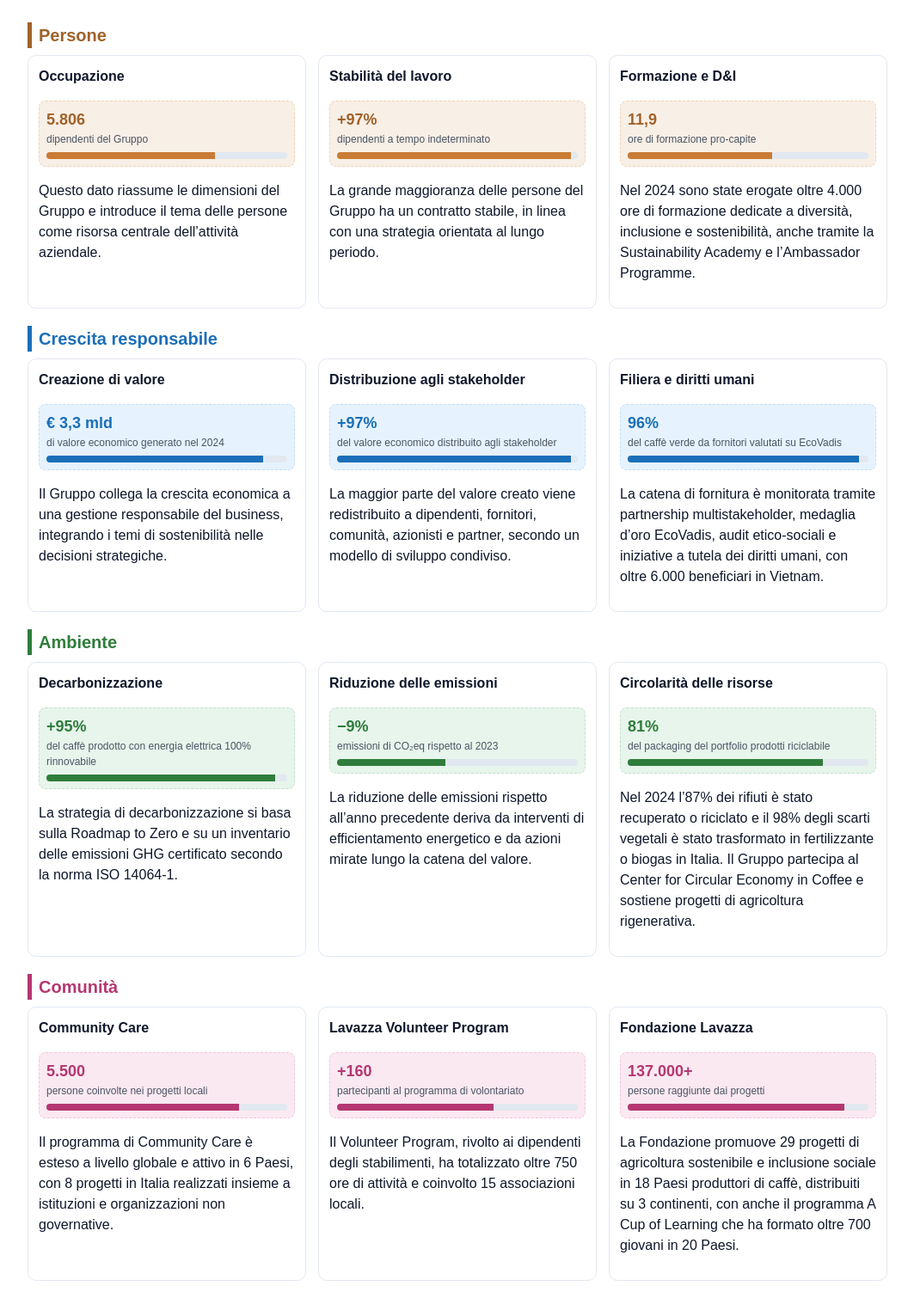
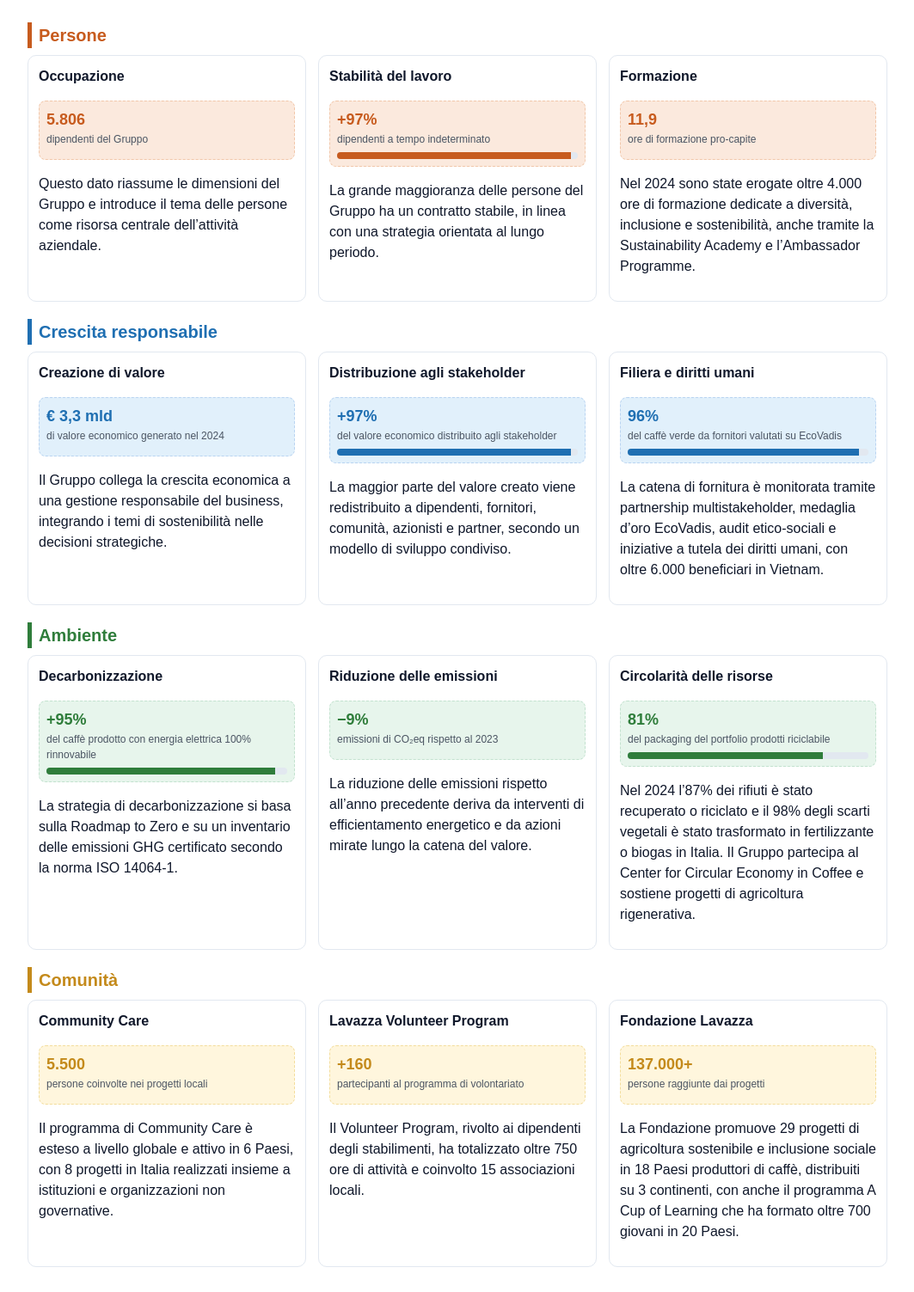
Before and after one commit to RikyDima/PW_Lavazza, a plain HTML site: page index.html in a window 1280 px wide. Shown: the part 1100-2603 px from the top of the page at 86% size, without its empty margins (108-1171 px from the left). Drawn offline with Linux system fonts and the light colour scheme.

Commit message:
Update index.html

```diff
--- a/index.html
+++ b/index.html
@@ -7,60 +7,53 @@
   <title>Sostenibilità Lavazza – Sintesi 2024</title>
 
   <style>
-    /* imposto font base, colore del testo e sfondo */
+    /* imposto font, colori base e larghezza massima del contenuto */
     body{
       margin:0;
       font-family: Arial, Helvetica, sans-serif;
-      background:#ffffff;   /* sfondo bianco  */
-      color:#0f172a;        /* blu molto scuro per il testo */
-      line-height:1.5;      /* un po' di spazio tra le righe per leggere meglio */
+      background:#ffffff;
+      color:#0f172a;
+      line-height:1.5;
     }
 
-    /* uso il rosso lavazza per richiamare il brand
-       tolgo la sottolineatura perché mi basta il colore per distinguerli */
     a{
       color:#b40020;
       text-decoration:none;
     }
 
-    /* questo container mi serve per migliorare il layout: larghezza, allineamento e tabulazione */
+    /* questo container mi serve per non avere il testo a tutta larghezza */
     .container{
       max-width:1000px;
-      margin:0 auto;   /* centra il blocco rispetto alla pagina */
+      margin:0 auto;
       padding:16px;
     }
 
-    /* intestazione: voglio una fascia che si stacchi dal resto con
-       sfondo azzurrino molto chiaro e riga sotto di separazione */
+    /* intestazione con sfondo leggermente colorato e una riga di separazione */
     header{
       border-bottom:1px solid #e2e8f0;
       background:#f0f4ff;
     }
 
-    /* riga con logo e titolo affiancati
-       uso flex per metterli in orizzontale */
+    /* riga con logo e titolo affiancati */
     .brand{
       display:flex;
-      align-items:center;  /* centro verticalmente logo e testo */
-      gap:10px;            /* spazio tra logo e titolo */
+      align-items:center;
+      gap:10px;
       padding:14px 0;
     }
 
-    /* titolo principale del sito, lo voglio ben visibile ma non enorme
-       uso il blu scuro della palette lavazza */
+    /* titolo principale del sito */
     .brand-title{
       font-weight:bold;
       font-size:22px;
       color:#1e3a8a;
     }
 
-    /* menu di navigazione
-       un po' di spazio sotto per separarlo dalla sezione panoramica */
+    /* menu con i link alle varie sezioni interne della pagina */
     nav{
       margin-bottom:12px;
     }
 
-    /* ogni link del menu è un "bottoncino", padding per area cliccabile decente, bordo arrotondato, sfondo chiaro */
     nav a{
       display:inline-block;
       padding:8px 12px;
@@ -72,16 +65,13 @@
       font-size:14px;
     }
 
-    /* al passaggio del mouse evidenzio il link:
-       cambio bordo, testo e sfondo con il blu principale */
     nav a:hover{
       border-color:#1e3a8a;
       color:#1e3a8a;
       background:#ffffff;
     }
 
-    /* blocco introduttivo (panoramica)
-       sfondo diverso dal bianco, bordo e angoli arrotondati */
+    /* blocco introduttivo (panoramica) con sfondo chiaro e bordi arrotondati */
     .hero{
       margin:24px 0;
       padding:20px;
@@ -98,14 +88,12 @@
       text-align:center;
     }
 
-    /* testo introduttivo in grigio così il blocco non è nero pesante da leggere */
     .hero p{
       color:#4b5563;
       margin-bottom:10px;
     }
 
-    /* stile base dei pulsanti (uso questa classe per il bottone finale del pdf)
-       bordo e sfondo rossi per restare sul colore lavazza */
+    /* stile base dei pulsanti (lo uso solo in fondo per il pdf) */
     .btn{
       padding:10px 14px;
       border-radius:10px;
@@ -116,19 +104,16 @@
       font-weight:bold;
     }
 
-    /* piccola variazione di luminosità al passaggio del mouse */
     .btn:hover{
       filter:brightness(1.05);
     }
 
-    /* ogni sezione ha un po' di spazio sopra e sotto
-       così non sembrano blocchi incollati tra loro */
+    /* ogni sezione della pagina ha un po' di spazio sopra e sotto */
     section{
       padding:10px 0;
     }
 
-    /* titoli delle sezioni (persone, ambiente, ecc.)
-       li evidenzio con una barra laterale colorata */
+    /* titoli delle sezioni (persone, ambiente, ecc.) */
     h2{
       font-size:20px;
       margin:0 0 8px;
@@ -137,108 +122,98 @@
       color:#1e3a8a;
     }
 
-    /* sottotitoli delle card (es. occupazione, decarbonizzazione, ecc.) */
     h3{
       margin-top:0;
       font-size:16px;
     }
 
-    /* contenitore delle card:
-       uso flex + wrap per gestire sia desktop che mobile senza media query */
+    /* contenitore delle card: layout flessibile che si adatta allo spazio */
     .cards{
       display:flex;
-      flex-wrap:wrap;    /* quando non c'è spazio le card vanno sotto */
-      gap:14px;          /* spazio uniforme tra le card */
+      flex-wrap:wrap;    /* quando non c'è spazio le card vanno a capo */
+      gap:14px;
     }
 
-    /* ogni card è un box bianco con bordo leggero e angoli arrotondati */
+    /* ogni card mostra un kpi con il relativo testo */
     .card{
-      flex:1 1 250px;         /* larghezza minima 250px, il resto si adatta */
+      flex:1 1 250px;
       background:#ffffff;
       border:1px solid #e2e8f0;
       border-radius:10px;
       padding:12px;
     }
 
-    /* box del kpi (numero + etichetta + barra)
-       sfondo diverso per staccarlo dal resto del testo nella card */
+    /* box che racchiude il kpi */
     .kpi{
       background:#f8fafc;
-      border:1px dashed #e2e8f0;  /* tratteggiato per differenziarlo dal bordo card */
+      border:1px dashed #e2e8f0;
       border-radius:8px;
       padding:8px;
       margin-bottom:8px;
     }
 
-    /* valore numerico in evidenza
-       font più grande e spesso, colore principale di base blu */
+    /* valore numerico messo in evidenza */
     .kpi-value{
       font-size:18px;
       font-weight:bold;
       color:#1e3a8a;
     }
 
-    /* etichetta del kpi:
-       più piccola e grigia, è una descrizione di supporto al numero */
+    /* descrizione breve del kpi */
     .kpi-label{
       font-size:12px;
       color:#4b5563;
       margin-bottom:6px;
     }
 
-    /* barretta grafica sotto al kpi, solo per dare un colpo d'occhio visivo
-       non è un grafico preciso, è decorativa */
+    /* barretta: la uso solo dove il dato è espresso in percentuale */
     .progress{
       height:8px;
       background:#e2e8f0;
       border-radius:4px;
-      overflow:hidden;   /* la barra interna non esce dai bordi arrotondati */
+      overflow:hidden;
     }
 
-    /* barra colorata che riempie la progress
-       la larghezza la imposto inline con style="width:..." */
     .progress-bar{
       height:8px;
       background:#1e3a8a;
     }
 
-    /* da qui in poi do un tema colore diverso a ogni area
-       mi appoggio alle classi delle sezioni per cambiare solo quella parte */
+    /* colori diversi per le varie aree, copiati dal report in modo semplice */
 
-    /* persone = tonalità calda / marroncina, richiama un po' l'idea di umanità */
+    /* persone = arancio/marroncino */
     .section-persone h2{
-      border-left-color:#a0622a;
-      color:#a0622a;
+      border-left-color:#c75b1e;
+      color:#c75b1e;
     }
     .section-persone .kpi{
-      background:#f8efe6;
-      border-color:#f0d5b2;
+      background:#fbe9dd;
+      border-color:#f1c7aa;
     }
     .section-persone .kpi-value{
-      color:#a0622a;
+      color:#c75b1e;
     }
     .section-persone .progress-bar{
-      background:#c97b34;
+      background:#c75b1e;
     }
 
-    /* crescita responsabile = azzurrino, più legato a numeri e business */
+    /* crescita responsabile = azzurro */
     .section-crescita h2{
-      border-left-color:#1b6fb8;
-      color:#1b6fb8;
+      border-left-color:#1f6fb2;
+      color:#1f6fb2;
     }
     .section-crescita .kpi{
-      background:#e6f3ff;
-      border-color:#c5ddf5;
+      background:#e1f0fb;
+      border-color:#b9d4f1;
     }
     .section-crescita .kpi-value{
-      color:#1b6fb8;
+      color:#1f6fb2;
     }
     .section-crescita .progress-bar{
-      background:#1b6fb8;
+      background:#1f6fb2;
     }
 
-    /* ambiente = verde, scelta abbastanza automatica
-       richiama natura, piante, sostenibilità */
+    /* ambiente = verde */
     .section-ambiente h2{
       border-left-color:#2f7d3b;
       color:#2f7d3b;
@@ -254,41 +229,38 @@
       background:#2f7d3b;
     }
 
-    /* comunità = viola/rosa
-       sposta l’attenzione sul lato sociale e sui progetti sul territorio */
+    /* comunità = giallo/arancio chiaro */
     .section-comunita h2{
-      border-left-color:#b43771;
-      color:#b43771;
+      border-left-color:#c48a1b;
+      color:#c48a1b;
     }
     .section-comunita .kpi{
-      background:#fbe9f2;
-      border-color:#f0c5dd;
+      background:#fff6dd;
+      border-color:#f3dd9c;
     }
     .section-comunita .kpi-value{
-      color:#b43771;
+      color:#c48a1b;
     }
     .section-comunita .progress-bar{
-      background:#b43771;
+      background:#c48a1b;
     }
   </style>
 </head>
 
 <body>
 
-  <!-- intestazione del sito: logo, titolo e menu di navigazione
-       qui presento subito il tema della pagina -->
+  <!-- intestazione del sito: titolo e menu di navigazione -->
   <header>
     <div class="container">
       <div class="brand">
-        <!-- logo locale di lavazza, lo tengo piccolo ma vicino al titolo -->
-        <img src="lavazza-logo.png"
+        <!-- uso il logo locale per richiamare subito il brand -->
+        <img src="Lavazza-logo.png"
              alt="Logo Lavazza"
              style="height:40px; margin-right:10px;">
         <div class="brand-title">Sostenibilità Lavazza – Sintesi 2024</div>
       </div>
 
-      <!-- menu per spostarsi tra le varie sezioni
-           ogni link punta all'id della sezione corrispondente -->
+      <!-- menu per spostarsi rapidamente tra le varie sezioni della pagina -->
       <nav>
         <a href="#panoramica">Panoramica</a>
         <a href="#persone">Persone</a>
@@ -298,8 +270,7 @@
         <a href="#report">Report PDF</a>
       </nav>
 
-      <!-- blocco iniziale con introduzione e immagine
-           qui riassumo l’introduzione del bilancio in forma più breve -->
+      <!-- blocco iniziale con introduzione testuale -->
       <section class="hero" id="panoramica">
         <h1>“A Goal in Every Cup”</h1>
 
@@ -309,21 +280,20 @@
 
         <p>Nato a Torino nel 1895, il Gruppo è cresciuto fino a diventare un protagonista internazionale, mantenendo un approccio fondato su innovazione, qualità e rispetto per persone, ambiente e comunità. Da questa visione nasce l’impegno a “awaken a better world every morning”.</p>
 
-        <!-- immagine della tazzina, così a colpo d’occhio è chiaro il prodotto al centro -->
-        <img src="lavazza-cup.jpg"
-             alt="Tazzina di caffè"
+        <!-- immagine della tazzina per rendere meno astratta l'introduzione -->
+        <img src="Lavazza-cup.jpg"
+             alt="Tazzina di caffè Lavazza"
              style="width:100%; border-radius:10px; margin:14px 0;">
 
-        <!-- qui non metto pulsanti, il link al pdf è solo nella sezione finale -->
+        <!-- niente pulsante qui: il link al pdf lo metto solo in fondo -->
       </section>
     </div>
   </header>
 
-  <!-- da qui in poi ci sono i blocchi con i dati sintetici
-       ogni area (persone, crescita, ambiente, comunità) ha tre kpi principali -->
+  <!-- qui raccolgo tutte le sezioni con i dati sintetici -->
   <main class="container">
 
-    <!-- sezione dedicata alle persone, tema colori caldi/marroncini -->
+    <!-- sezione dedicata alle persone -->
     <section id="persone" class="section-persone">
       <h2>Persone</h2>
       <div class="cards">
@@ -333,9 +303,7 @@
           <div class="kpi">
             <div class="kpi-value">5.806</div>
             <div class="kpi-label">dipendenti del Gruppo</div>
-            <div class="progress">
-              <div class="progress-bar" style="width:70%;"></div>
-            </div>
+            <!-- nessuna barra qui: è un numero assoluto -->
           </div>
           <p>Questo dato riassume le dimensioni del Gruppo e introduce il tema delle persone come risorsa centrale dell’attività aziendale.</p>
         </div>
@@ -345,6 +313,7 @@
           <div class="kpi">
             <div class="kpi-value">+97%</div>
             <div class="kpi-label">dipendenti a tempo indeterminato</div>
+            <!-- qui la barretta ha senso: rappresenta proprio la percentuale -->
             <div class="progress">
               <div class="progress-bar" style="width:97%;"></div>
             </div>
@@ -353,13 +322,11 @@
         </div>
 
         <div class="card">
-          <h3>Formazione e D&amp;I</h3>
+          <h3>Formazione</h3>
           <div class="kpi">
             <div class="kpi-value">11,9</div>
             <div class="kpi-label">ore di formazione pro-capite</div>
-            <div class="progress">
-              <div class="progress-bar" style="width:60%;"></div>
-            </div>
+            <!-- anche qui lascio solo il numero, non è una percentuale -->
           </div>
           <p>Nel 2024 sono state erogate oltre 4.000 ore di formazione dedicate a diversità, inclusione e sostenibilità, anche tramite la Sustainability Academy e l’Ambassador Programme.</p>
         </div>
@@ -367,7 +334,7 @@
       </div>
     </section>
 
-    <!-- sezione sulla crescita responsabile, tema azzurro legato ai numeri -->
+    <!-- sezione sulla crescita responsabile -->
     <section id="governance" class="section-crescita">
       <h2>Crescita responsabile</h2>
       <div class="cards">
@@ -377,9 +344,7 @@
           <div class="kpi">
             <div class="kpi-value">€ 3,3 mld</div>
             <div class="kpi-label">di valore economico generato nel 2024</div>
-            <div class="progress">
-              <div class="progress-bar" style="width:90%;"></div>
-            </div>
+            <!-- qui è un dato economico totale, niente barra -->
           </div>
           <p>Il Gruppo collega la crescita economica a una gestione responsabile del business, integrando i temi di sostenibilità nelle decisioni strategiche.</p>
         </div>
@@ -411,7 +376,7 @@
       </div>
     </section>
 
-    <!-- sezione dedicata all'ambiente, tema verde -->
+    <!-- sezione dedicata all'ambiente -->
     <section id="ambiente" class="section-ambiente">
       <h2>Ambiente</h2>
       <div class="cards">
@@ -433,9 +398,7 @@
           <div class="kpi">
             <div class="kpi-value">−9%</div>
             <div class="kpi-label">emissioni di CO₂eq rispetto al 2023</div>
-            <div class="progress">
-              <div class="progress-bar" style="width:45%;"></div>
-            </div>
+            <!-- qui il dato è già chiaro da solo, eviterei una barra "al 9%" che può confondere -->
           </div>
           <p>La riduzione delle emissioni rispetto all’anno precedente deriva da interventi di efficientamento energetico e da azioni mirate lungo la catena del valore.</p>
         </div>
@@ -455,7 +418,7 @@
       </div>
     </section>
 
-    <!-- sezione dedicata alle comunità locali e ai progetti sociali, tema viola/rosa -->
+    <!-- sezione dedicata alle comunità locali e ai progetti sociali -->
     <section id="comunita" class="section-comunita">
       <h2>Comunità</h2>
       <div class="cards">
@@ -465,9 +428,7 @@
           <div class="kpi">
             <div class="kpi-value">5.500</div>
             <div class="kpi-label">persone coinvolte nei progetti locali</div>
-            <div class="progress">
-              <div class="progress-bar" style="width:80%;"></div>
-            </div>
+            <!-- dato assoluto, niente barra -->
           </div>
           <p>Il programma di Community Care è esteso a livello globale e attivo in 6 Paesi, con 8 progetti in Italia realizzati insieme a istituzioni e organizzazioni non governative.</p>
         </div>
@@ -477,9 +438,6 @@
           <div class="kpi">
             <div class="kpi-value">+160</div>
             <div class="kpi-label">partecipanti al programma di volontariato</div>
-            <div class="progress">
-              <div class="progress-bar" style="width:65%;"></div>
-            </div>
           </div>
           <p>Il Volunteer Program, rivolto ai dipendenti degli stabilimenti, ha totalizzato oltre 750 ore di attività e coinvolto 15 associazioni locali.</p>
         </div>
@@ -489,9 +447,6 @@
           <div class="kpi">
             <div class="kpi-value">137.000+</div>
             <div class="kpi-label">persone raggiunte dai progetti</div>
-            <div class="progress">
-              <div class="progress-bar" style="width:90%;"></div>
-            </div>
           </div>
           <p>La Fondazione promuove 29 progetti di agricoltura sostenibile e inclusione sociale in 18 Paesi produttori di caffè, distribuiti su 3 continenti, con anche il programma A Cup of Learning che ha formato oltre 700 giovani in 20 Paesi.</p>
         </div>
@@ -499,16 +454,14 @@
       </div>
     </section>
 
-    <!-- immagine della sede lavazza
-         la uso per chiudere la parte dei dati con qualcosa di visivo legato all’azienda -->
+    <!-- immagine della sede Lavazza per chiudere la parte visuale dei dati -->
     <section>
-      <img src="lavazza-hq.png"
+      <img src="Lavazza-hq.png"
            alt="Sede del Lavazza Group"
            style="width:100%; border-radius:12px; margin:20px 0;">
     </section>
 
-    <!-- sezione finale con il link reale al bilancio di sostenibilità 2024
-         qui il docente può testare direttamente il pulsante verso il pdf ufficiale -->
+    <!-- sezione finale con il link reale al Bilancio di Sostenibilità 2024 -->
     <section id="report">
       <h2>Report di sostenibilità</h2>
       <div class="card">
```
